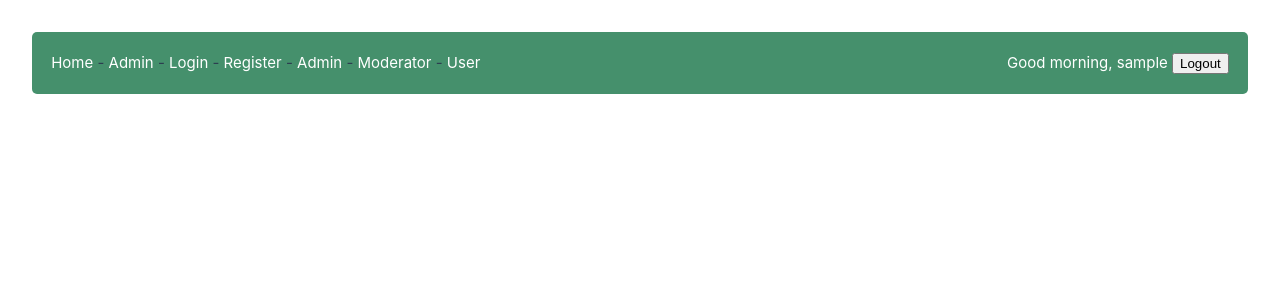
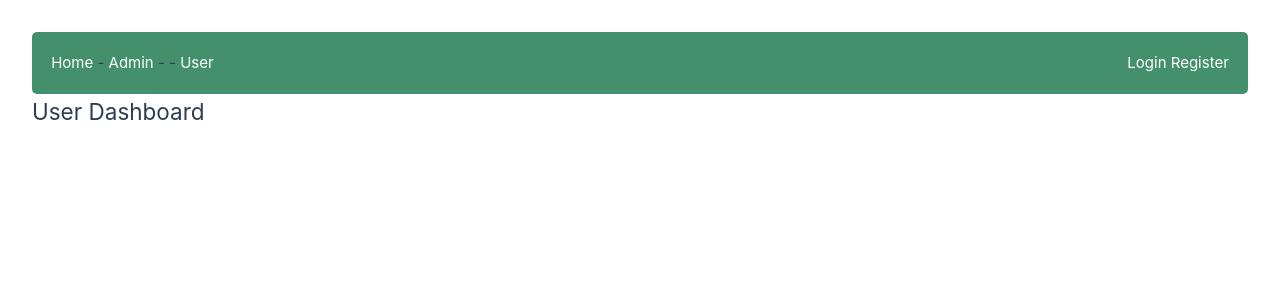
Before and after one commit to alexege/ArkToolSuite, a Vue app in the folder Client/: page /user in a window 1280 px wide. Shown: the top 300 px of the page. Built offline with nearby package versions, Linux system fonts and the light colour scheme; sample sign-in values are in the browser's storage.

Commit message:
Seeded a default admin/mod account

```diff
--- a/Client/src/App.vue
+++ b/Client/src/App.vue
@@ -1,4 +1,5 @@
 <script setup>
+import { computed } from 'vue'
 import { RouterLink, RouterView } from 'vue-router'
 import { storeToRefs } from 'pinia';
 import { useAuthStore } from "./stores/auth.store"
@@ -28,29 +29,34 @@ function welcomeMessage() {
 
 }
 
+const showModBoard = computed(() => {
+  if (activeUser && activeUser.roles) return activeUser.roles.includes('ROLE_MODERATOR');
+})
+
 </script>
 
 <template>
-  <div>
+  <div> <pre>{{ activeUser }}</pre>
     <header class="navbar">
      <div>
        <nav>
         <div>
           <RouterLink to="/">Home</RouterLink> -
           <RouterLink to="/admin">Admin</RouterLink> -
-          <RouterLink to="/login">Login</RouterLink> -
-          <RouterLink to="/register">Register</RouterLink> -
 
-          <RouterLink to="/admin">Admin</RouterLink> -
-          <RouterLink to="/mod">Moderator</RouterLink> -
+          <!-- <RouterLink to="/admin">Admin</RouterLink> - -->
+          <RouterLink to="/mod" v-if="showModBoard">Moderator</RouterLink> -
           <RouterLink to="/user">User</RouterLink>
         </div>
 
-        <div class="welcome-message" v-if="activeUser">
-          {{ welcomeMessage() }} {{ activeUser.username }}
-
-          <button @click="doLogout">Logout</button>
-         </div>
+        <div>
+          <div class="welcome-message" v-if="activeUser">
+            {{ welcomeMessage() }} {{ activeUser.username }}
+            <a href="" style="outline: 1px solid white; padding: .5em" @click="doLogout">Logout</a>
+          </div>
+          <RouterLink to="/login" v-if="!activeUser">Login </RouterLink>
+          <RouterLink to="/register" v-if="!activeUser">Register</RouterLink>
+        </div>
        </nav>
      </div>
    </header>
@@ -58,7 +64,6 @@ function welcomeMessage() {
    <RouterView />
   </div>
 </template>
-
 <style>
   nav {
     display: flex;
--- a/Client/src/router/index.js
+++ b/Client/src/router/index.js
@@ -4,6 +4,7 @@ import AdminDashboard from '../views/AdminDashboard.vue'
 import Login from '../views/Login.vue'
 import Register from '../views/Register.vue'
 import ModDashboard from '../views/ModDashboard.vue'
+import UserDashboard from '../views/UserDashboard.vue'
 
 const router = createRouter({
   history: createWebHistory(import.meta.env.BASE_URL),
@@ -40,6 +41,11 @@ const router = createRouter({
       path: '/mod',
       name: 'modDashboard',
       component: ModDashboard
+    },
+    {
+      path: '/user',
+      name: 'userDashboard',
+      component: UserDashboard
     }
   ]
 })
--- a/Client/src/services/setupInterceptors.js
+++ b/Client/src/services/setupInterceptors.js
@@ -1,7 +1,8 @@
 import axiosInstance from "./api";
 import TokenService from "./token.service";
+import { useAuthStore } from "../stores/auth.store"
 
-const setup = (store) => {
+const setup = () => {
   axiosInstance.interceptors.request.use(
     (config) => {
       const token = TokenService.getLocalAccessToken();
@@ -35,7 +36,7 @@ const setup = (store) => {
 
             const { accessToken } = rs.data;
 
-            store.dispatch('auth/refreshToken', accessToken);
+            useAuthStore.refreshToken(accessToken);
             TokenService.updateLocalAccessToken(accessToken);
 
             return axiosInstance(originalConfig);
--- a/Client/src/stores/auth.store.js
+++ b/Client/src/stores/auth.store.js
@@ -7,8 +7,9 @@ export const useAuthStore = defineStore({
   id: 'Auth',
   state: () => ({
     users: [],
-    user: JSON.parse(localStorage.getItem('user')) || null,
-    //user: null,
+    // user: JSON.parse(localStorage.getItem('user')) || null,
+    user: null,
+    loggedIn: false,
     loading: false,
     error: null
 }),
@@ -30,7 +31,7 @@ actions: {
 
             //Update pinia state
             this.user = response.data
-
+            this.loggedIn = true;
             //Store JWT in local storage to keep user logged in between page changes
             localStorage.setItem('user', JSON.stringify(response.data))
 
@@ -54,8 +55,15 @@ actions: {
     logout() {
         console.log("atteempting to logout");
         this.user = null;
+        this.loggedIn = false;
         localStorage.removeItem('user')
         // router.push('/accounts/login')
+    },
+
+    //Custom adding - not sure if necessary
+    refreshToken(state, accessToken) {
+        this.loggedIn = true;
+        this.user = { ...this.user, accessToken };
     }
     }
 })
--- /dev/null
+++ b/Client/src/views/UserDashboard.vue
@@ -0,0 +1,15 @@
+<template>
+<div>
+    <h2>User Dashboard</h2>
+    <pre>
+        {{ userStore.user }}
+    </pre>
+</div>
+</template>
+
+<script setup>
+import { useUserStore } from "../stores/user.store.js"
+const userStore = useUserStore()
+
+
+</script>
```
Also changed, not shown: 1 other file (tests, documents, lock files or other folders).
